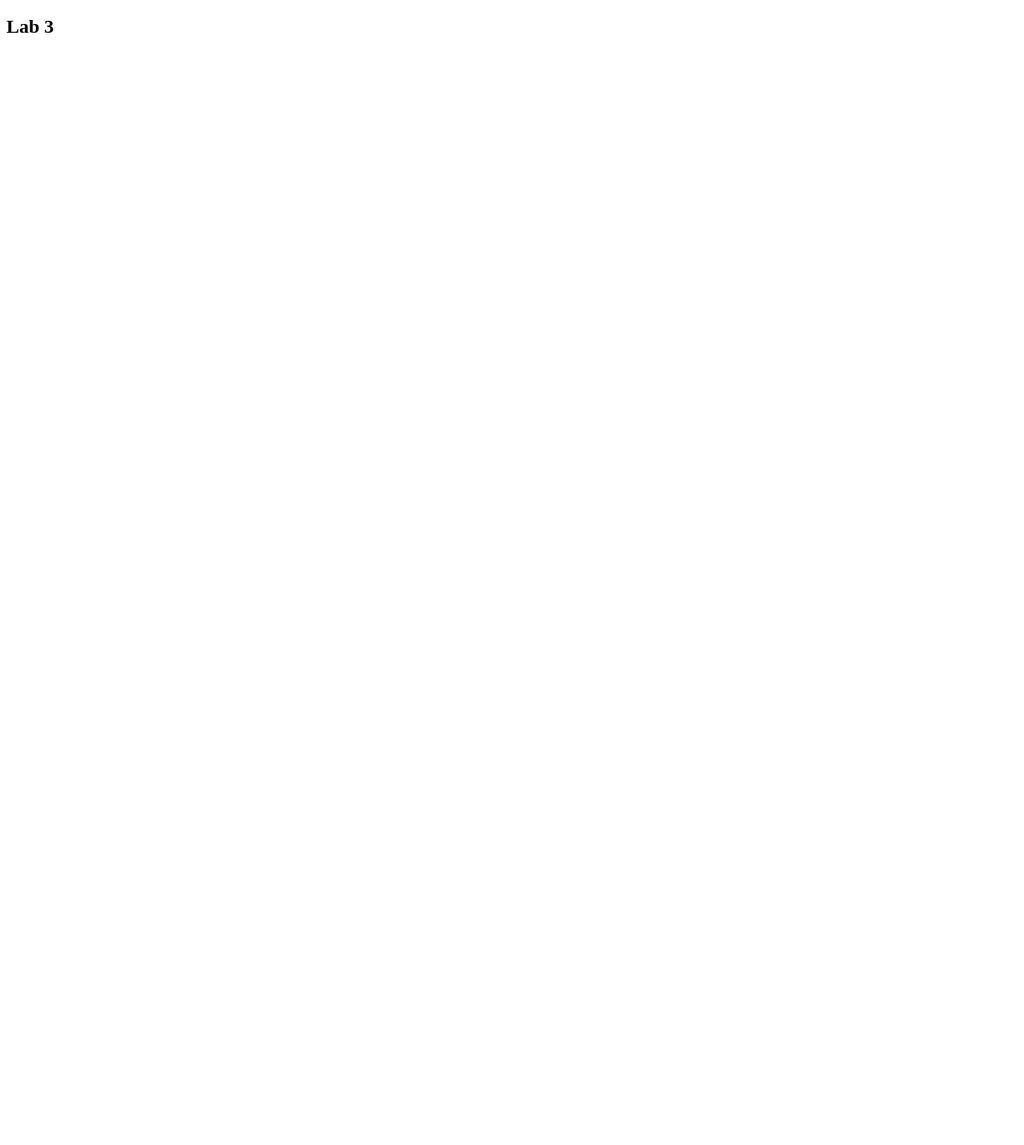
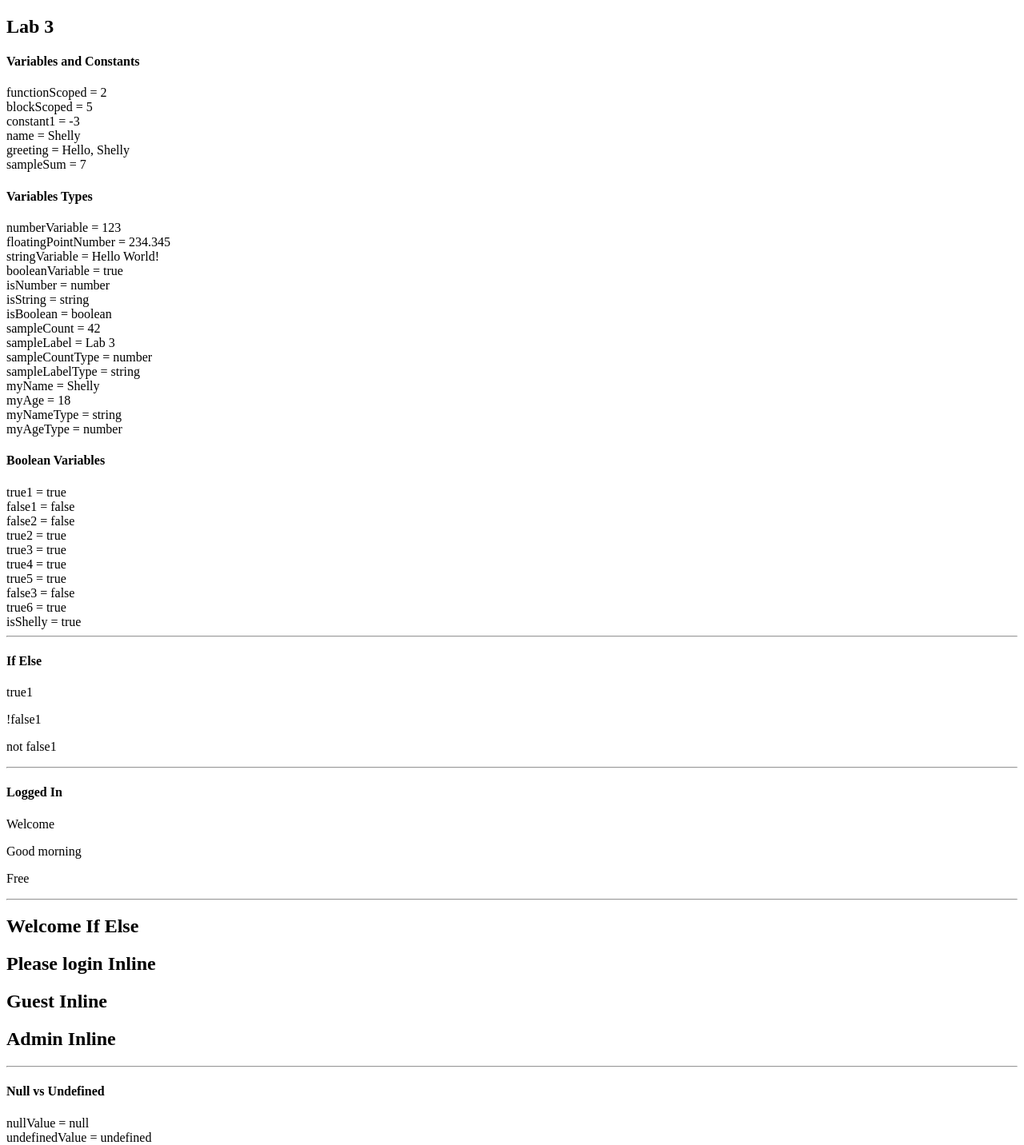
Before and after one commit to shellyxu111/webdev-client, a Next.js app: page /labs/lab3 in a window 1280 px wide. Shown: the top 1432 px of the page at 80% size. Before the commit the page ends 800 px from the top, so only its background shows below. Built offline with nearby package versions, Linux system fonts and the light colour scheme.

Commit message:
Complete Lab 3 section 3.2 JavaScript fundamentals

```diff
--- /dev/null
+++ b/app/labs/lab3/BooleanVariables.tsx
@@ -0,0 +1,32 @@
+export default function BooleanVariables() {
+    let numberVariable = 123,
+      floatingPointNumber = 234.345;
+    let true1 = true,
+      false1 = false;
+    let false2 = true1 && false1;
+    let true2 = true1 || false1;
+    let true3 = !false2;
+    let true4 = numberVariable === 123;
+    let true5 = floatingPointNumber !== 321.432;
+    let false3 = numberVariable < 100;
+    const true6 = numberVariable !== 0;
+    let myName = "Shelly";
+    let isShelly = myName === "Shelly";
+    return (
+      <div id="wd-boolean-variables">
+        <h4>Boolean Variables</h4>
+        true1 = {true1 + ""}   <br />
+        false1 = {false1 + ""} <br />
+        false2 = {false2 + ""} <br />
+        true2 = {true2 + ""}   <br />
+        true3 = {true3 + ""}   <br />
+        true4 = {true4 + ""}   <br />
+        true5 = {true5 + ""}   <br />
+        false3 = {false3 + ""} <br />
+        true6 = {true6 + ""}
+        <br />
+        isShelly = {isShelly + ""}
+        <hr />
+      </div>
+    );
+  }
--- /dev/null
+++ b/app/labs/lab3/ConditionalOutputIfElse.tsx
@@ -0,0 +1,12 @@
+export default function ConditionalOutputIfElse() {
+    const loggedIn = true;
+    if (loggedIn) {
+      return (
+        <h2 id="wd-conditional-output-if-else-welcome">Welcome If Else</h2>
+      );
+    } else {
+      return (
+        <h2 id="wd-conditional-output-if-else-login">Please login If Else</h2>
+      );
+    }
+  }
--- /dev/null
+++ b/app/labs/lab3/ConditionalOutputInline.tsx
@@ -0,0 +1,14 @@
+export default function ConditionalOutputInline() {
+    const loggedIn = false;
+    const guest = true
+    const admin = true;
+    return (
+      <div id="wd-conditional-output-inline">
+        {loggedIn && <h2>Welcome Inline</h2>}
+        {!loggedIn && <h2>Please login Inline</h2>}
+        {guest && <h2>Guest Inline</h2>}
+        {admin && <h2>Admin Inline</h2>}
+        <hr />
+      </div>
+    );
+  }
--- /dev/null
+++ b/app/labs/lab3/IfElse.tsx
@@ -0,0 +1,14 @@
+export default function IfElse() {
+    let true1 = true,
+      false1 = false;
+    return (
+      <div id="wd-if-else">
+        <h4>If Else</h4>
+        {true1 && <p>true1</p>}
+        {!false1 ? <p>!false1</p> : <p>false1</p>}
+        {!false1 && <p>not false1</p>}
+        {false1 && <p>false1</p>}
+        <hr />
+      </div>
+    );
+  }
--- /dev/null
+++ b/app/labs/lab3/NullUndefined.tsx
@@ -0,0 +1,19 @@
+export default function NullUndefined() {
+  const nullValue = null;
+  const undefinedValue = undefined;
+  return (
+    <div id="wd-null-undefined">
+      <h4>Null vs Undefined</h4>
+      nullValue = {String(nullValue)} <br />
+      undefinedValue = {String(undefinedValue)} <br />
+      typeof nullValue = {typeof nullValue} <br />
+      typeof undefinedValue = {typeof undefinedValue} <br />
+      String(null) = {String(null)} <br />
+      String(undefined) = {String(undefined)} <br />
+      nullValue ?? "default" = {nullValue ?? "default"} <br />
+      null == undefined = {String(null == undefined)} <br />
+      null === undefined = {String(null === undefined)} <br />
+      <hr />
+    </div>
+  );
+}
--- /dev/null
+++ b/app/labs/lab3/TernaryOperator.tsx
@@ -0,0 +1,14 @@
+export default function TernaryOperator() {
+    let loggedIn = true;
+    const hour = 9;
+    const premium = false;
+    return (
+      <div id="wd-ternary-operator">
+        <h4>Logged In</h4>
+        {loggedIn ? <p>Welcome</p> : <p>Please login</p>}
+        {hour < 12 ? <p>Good morning</p> : <p>Good afternoon</p>}
+        {premium ? <p>Premium</p> : <p>Free</p>}
+        <hr />
+      </div>
+    );
+  }
--- /dev/null
+++ b/app/labs/lab3/VariableTypes.tsx
@@ -0,0 +1,45 @@
+export default function VariableTypes() {
+    let numberVariable = 123;
+    let floatingPointNumber = 234.345;
+    let stringVariable = "Hello World!";
+    let booleanVariable = true;
+    let isNumber = typeof numberVariable;
+    let isString = typeof stringVariable;
+    let isBoolean = typeof booleanVariable;
+    let sampleCount = 42;
+    let sampleLabel = "Lab 3";
+    let sampleCountType = typeof sampleCount;
+    let sampleLabelType = typeof sampleLabel;
+    let myName = "Shelly";
+    let myAge = 18;
+    let myNameType = typeof myName;
+    let myAgeType = typeof myAge;
+    return (
+      <div id="wd-variable-types">
+        <h4>Variables Types</h4>
+        numberVariable = {numberVariable}           <br />
+        floatingPointNumber = {floatingPointNumber} <br />
+        stringVariable = {stringVariable}           <br />
+        booleanVariable = {booleanVariable + ""}    <br />
+        isNumber = {isNumber}                       <br />
+        isString = {isString}                       <br />
+        isBoolean = {isBoolean}
+        <br />
+        sampleCount = {sampleCount}
+        <br />
+        sampleLabel = {sampleLabel}
+        <br />
+        sampleCountType = {sampleCountType}
+        <br />
+        sampleLabelType = {sampleLabelType}
+        <br />
+        myName = {myName}
+        <br />
+        myAge = {myAge}
+        <br />
+        myNameType = {myNameType}
+        <br />
+        myAgeType = {myAgeType}
+      </div>
+    );
+  }
--- /dev/null
+++ b/app/labs/lab3/VariablesAndConstants.tsx
@@ -0,0 +1,22 @@
+export default function VariablesAndConstants() {
+    var functionScoped = 2;
+    let blockScoped = 5;
+    const constant1 = functionScoped - blockScoped;
+    let name = "Shelly";
+    const greeting = "Hello, " + name;
+    const sampleSum = functionScoped + blockScoped;
+    return (
+      <div id="wd-variables-and-constants">
+        <h4>Variables and Constants</h4>
+        functionScoped = {functionScoped} <br />
+        blockScoped = {blockScoped}       <br />
+        constant1 = {constant1}
+        <br />
+        name = {name}
+        <br />
+        greeting = {greeting}
+        <br />
+        sampleSum = {sampleSum}
+      </div>
+    );
+  }
--- a/app/labs/lab3/page.tsx
+++ b/app/labs/lab3/page.tsx
@@ -1,7 +1,24 @@
+import VariablesAndConstants from "./VariablesAndConstants";
+import VariableTypes from "./VariableTypes";
+import BooleanVariables from "./BooleanVariables";
+import IfElse from "./IfElse";
+import TernaryOperator from "./TernaryOperator";
+import ConditionalOutputIfElse from "./ConditionalOutputIfElse";
+import ConditionalOutputInline from "./ConditionalOutputInline";
+import NullUndefined from "./NullUndefined";
+
 export default function Lab3() {
   return (
     <div id="wd-lab3">
       <h2>Lab 3</h2>
+      <VariablesAndConstants />
+      <VariableTypes />
+      <BooleanVariables />
+      <IfElse />
+      <TernaryOperator />
+      <ConditionalOutputIfElse />
+      <ConditionalOutputInline />
+      <NullUndefined />
     </div>
   );
 }
```
Lines whose indentation alone changed are shown as unchanged.
